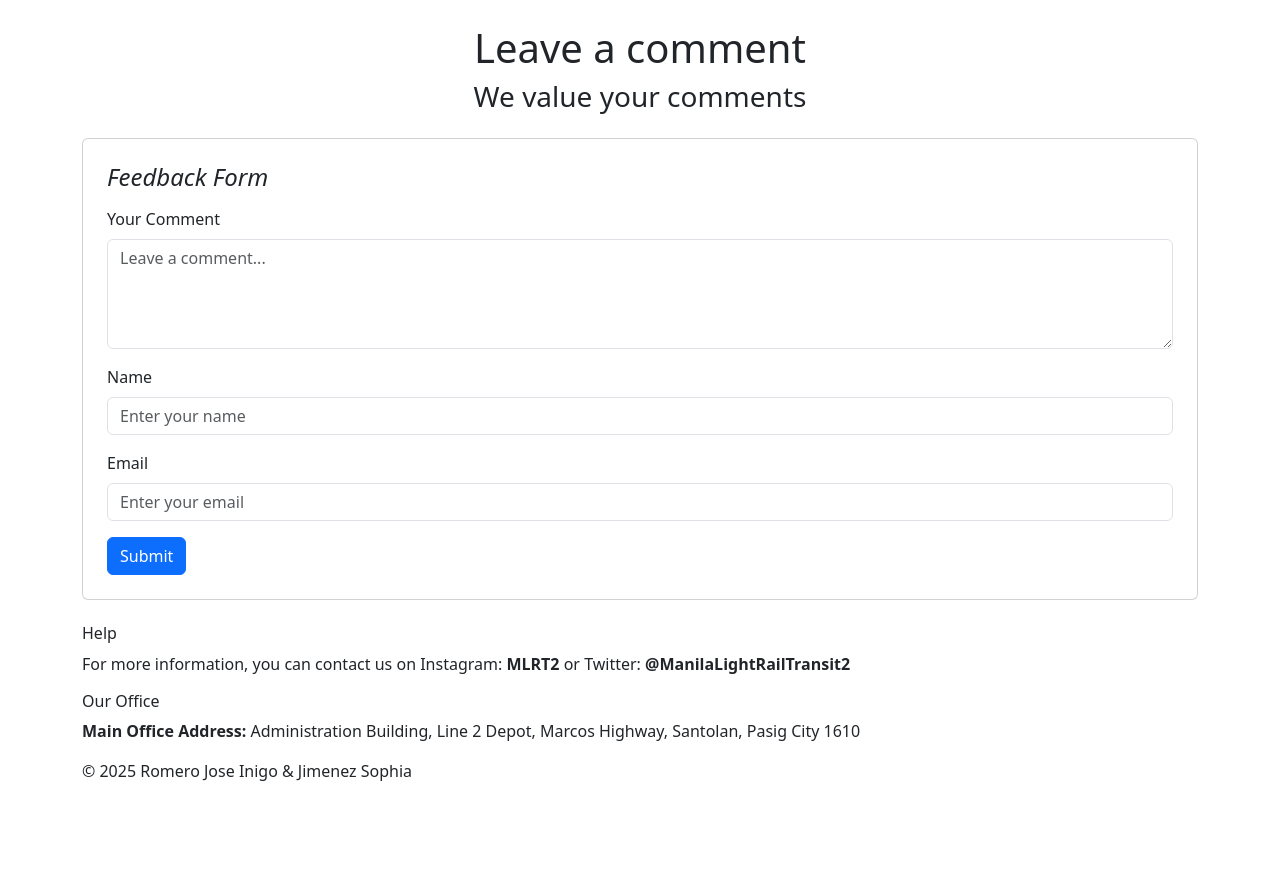
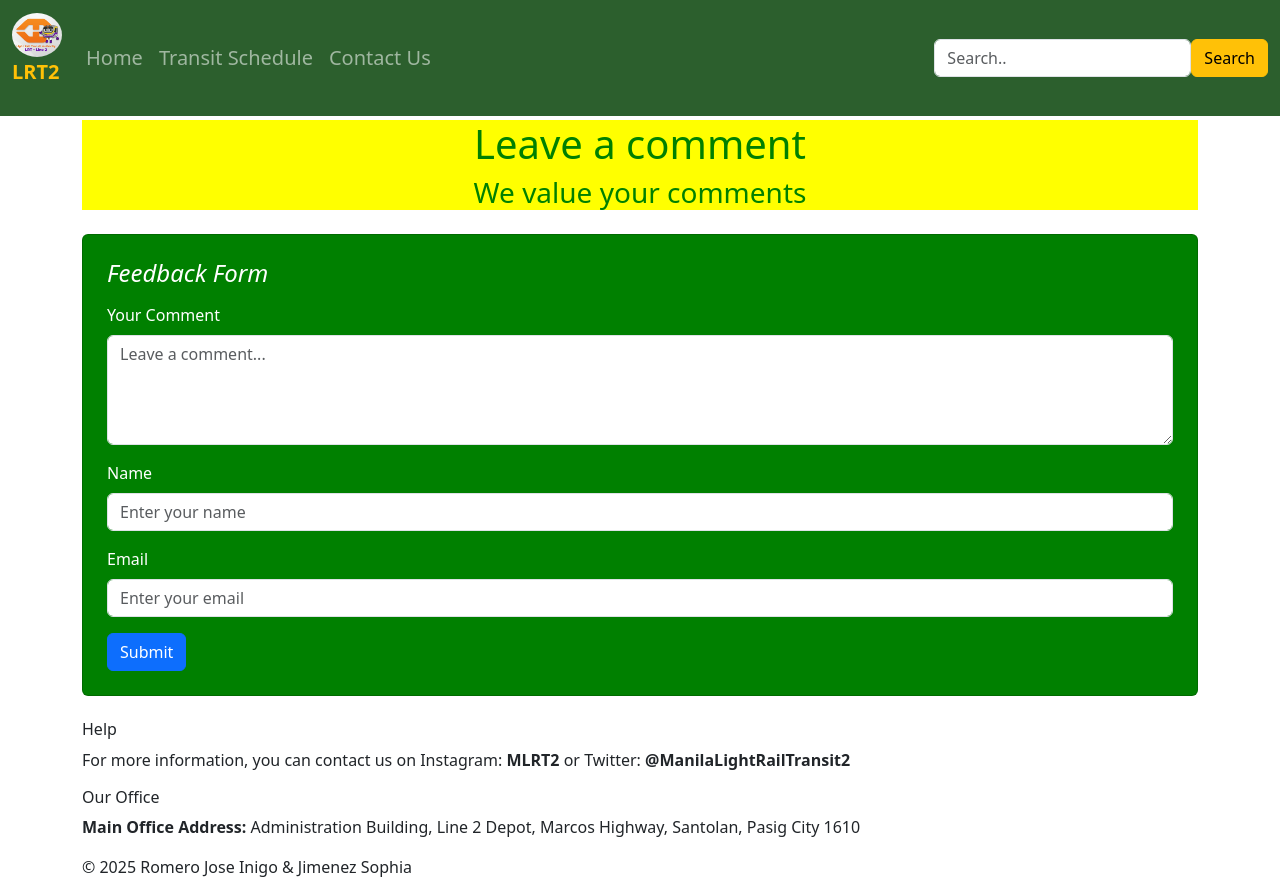
Before and after one commit to inigocode/LP_ICT9Sapphire_Q3Project_Romero-Jimenez, a plain HTML site: page page3.html in a window 1280 px wide. Before the commit the page ends 800 px from the top, so only its background shows below. Drawn offline with nearby package versions, Linux system fonts and the light colour scheme.

Commit message:
Update page3.html

```diff
--- a/page3.html
+++ b/page3.html
@@ -12,13 +12,49 @@
             background-size: cover;
             background-position: center;
             background-repeat: no-repeat;
-
             margin: 0;
+        }
+        #comment {
+            background-color: yellow;
+            color: green;
+        }
+        .card {
+            background-color: green !important;
+            color: white;
         }
     </style>
 </head>
+<div class="row">
+    <div class="col">
+        <div class="container">
+            <nav class="navbar navbar-expand-sm navbar-dark fixed-top" style="background-color: #2C5F2D;">
+                <div class="container-fluid">
+                    <div class="navbar-brand">
+                        <a href="index.html">
+                            <img class="rounded-circle" src="line2logo.png" alt="logo" width="50px">
+                        </a>
+                        <p style="color: #FFC107;"><b>LRT2</b></p>
+                    </div>
+                    <div class="collapse navbar-collapse">
+                        <ul class="navbar-nav me-auto" style="font-size: 20px;">
+                            <li class="nav-item"><a class="nav-link" href="index.html">Home</a></li>
+                            <li class="nav-item"><a class="nav-link" href="page2.html">Transit Schedule</a></li>
+                            <li class="nav-item"><a class="nav-link" href="page3.html">Contact Us</a></li>
+                        </ul>
+                        <form class="d-flex">
+                            <input class="form-control" type="text" placeholder="Search..">
+                            <button class="btn btn-warning" type="button">Search</button>
+                        </form>
+                    </div>
+                </div>
+            </nav>
+        </div>
+        <br>
+        <br>
+        <br>
+        <br>
 <body class="container mt-4">
-    <div id="comment" class="text-center mb-4">
+        <div id="comment" class="text-center mb-4">
         <h1>Leave a comment</h1>
         <h3>We value your comments</h3>
     </div>
@@ -27,8 +63,8 @@
         <h4 class="mb-3"><i>Feedback Form</i></h4>
         <form id="feedbackForm">
             <div class="mb-3">
-                <label for="comment" class="form-label">Your Comment</label>
-                <textarea id="comment" class="form-control" rows="4" placeholder="Leave a comment..."></textarea>
+                <label for="commentText" class="form-label">Your Comment</label>
+                <textarea id="commentText" class="form-control" rows="4" placeholder="Leave a comment..."></textarea>
             </div>
             <div class="mb-3">
                 <label for="name" class="form-label">Name</label>
```
